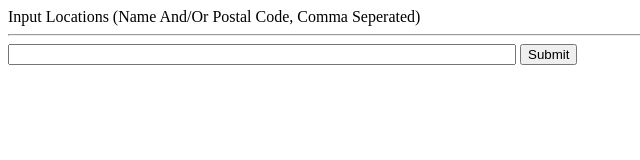
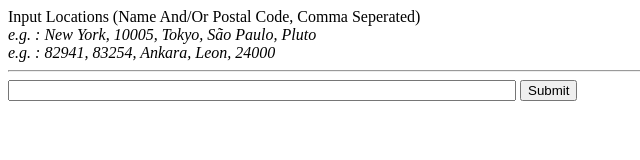
Before and after one commit to ali-kilinc/time-weather, a plain HTML site: page index.html in a window 1280 px wide. Shown: the whole page, without its empty margins (0-640 px from the left). Drawn offline with Linux system fonts and the light colour scheme.

Commit message:
add example inputs

```diff
--- a/index.html
+++ b/index.html
@@ -6,10 +6,12 @@
     <title>Time & Weather</title>
 </head>
 <body>
-    <form id="timeWeatherForm">
+    <form action="#" id="timeWeatherForm">
         <label for="locations">Input Locations (Name And/Or Postal Code, Comma Seperated)</label>
+        <span style="display: block; font-style: italic;">e.g. : New York, 10005, Tokyo, São Paulo, Pluto</span>
+        <span style="display: block; font-style: italic;">e.g. : 82941, 83254, Ankara, Leon, 24000</span>
         <hr>
-        <input style="width: 500px;" type="text" name="locations" required>
+        <input id="locations" style="width: 500px;" type="text" name="locations" required>
         <button>Submit</button>
     </form>
 
```
